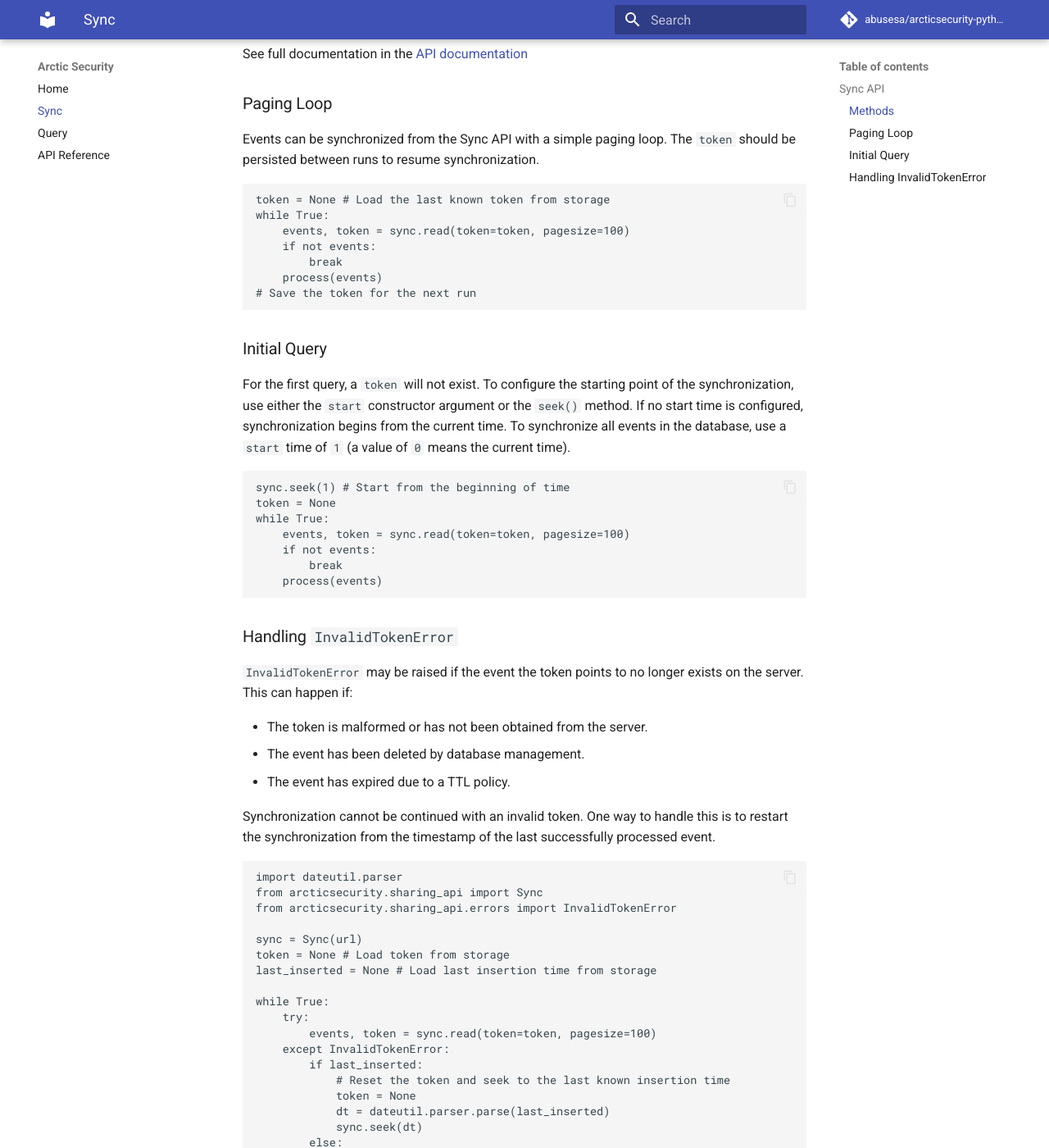
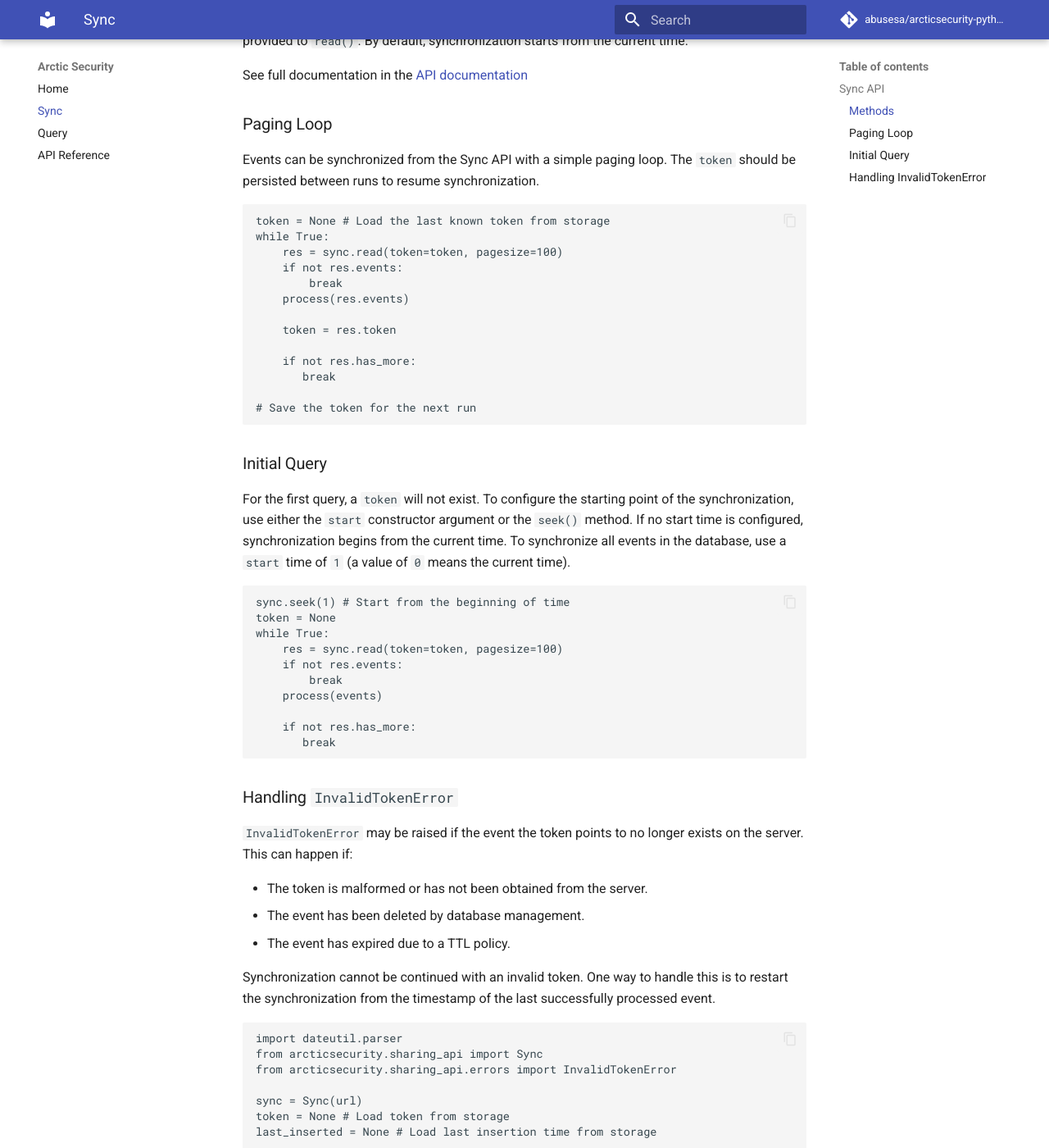
Before and after one commit to arcticsecurity/arcticsecurity-python, an MkDocs documentation site: the page built from docs/sync.md, in a window 1280 px wide and 1400 px high, scrolled down 534 px. Shown: the whole window at 82% size. Built offline with MkDocs 1.6.1 and Material for MkDocs 9.7.7, drawn with Linux system fonts in a browser that asks for light colours; comment, search, counter and statistics services are not loaded; some of the changed text lies outside the part shown.

Commit message:
Return dataclass from `Sync.read()`.
We want to return info whether there are more events available right now
in `Sync.read()`. Add `has_more` attribute for that.

Convert return value from `tuple` to a `dataclass`. This is more
versatile and easier to use.

````diff
--- a/docs/sync.md
+++ b/docs/sync.md
@@ -4,7 +4,7 @@ The `Sync` class reads all events matching user-provided conditions and provides
 
 ### Methods
 
-`Sync.read()` reads the next batch of events from the API. It returns a list of events and a continuation token.
+`Sync.read()` reads the next batch of events from the API. It returns a dataclass instance containing a list of events, a continuation token, and a boolean indicating whether more events exists in the database at the moment.
 
 A `token` should be provided for the `read()` call in all but the very first call. The `token` is returned by the `read()`. Using the `token` provides continuity in the events.
 
@@ -19,10 +19,16 @@ Events can be synchronized from the Sync API with a simple paging loop. The `tok
 ```python
 token = None # Load the last known token from storage
 while True:
-    events, token = sync.read(token=token, pagesize=100)
-    if not events:
+    res = sync.read(token=token, pagesize=100)
+    if not res.events:
         break
-    process(events)
+    process(res.events)
+
+    token = res.token
+
+    if not res.has_more:
+       break
+
 # Save the token for the next run
 ```
 
@@ -34,10 +40,13 @@ For the first query, a `token` will not exist. To configure the starting point o
 sync.seek(1) # Start from the beginning of time
 token = None
 while True:
-    events, token = sync.read(token=token, pagesize=100)
-    if not events:
+    res = sync.read(token=token, pagesize=100)
+    if not res.events:
         break
     process(events)
+
+    if not res.has_more:
+       break
 ```
 
 ### Handling `InvalidTokenError`
@@ -61,7 +70,7 @@ last_inserted = None # Load last insertion time from storage
 
 while True:
     try:
-        events, token = sync.read(token=token, pagesize=100)
+        res = sync.read(token=token, pagesize=100)
     except InvalidTokenError:
         if last_inserted:
             # Reset the token and seek to the last known insertion time
@@ -72,11 +81,12 @@ while True:
             # Cannot recover, handle the error (e.g., log and exit)
             raise
     else:
-        if events:
+        if res.events:
             # Process events and update the last known insertion time
-            last_inserted = events[-1]["insertion time"]
+            last_inserted = res.events[-1]["insertion time"]
             # Persist token and last_inserted
-        else:
+
+        if not res.has_more:
             # No more events
             break
 ```
````
Also changed, not shown: README.md (+8 -3 lines), docs/index.md (+8 -3 lines), 2 other files.
